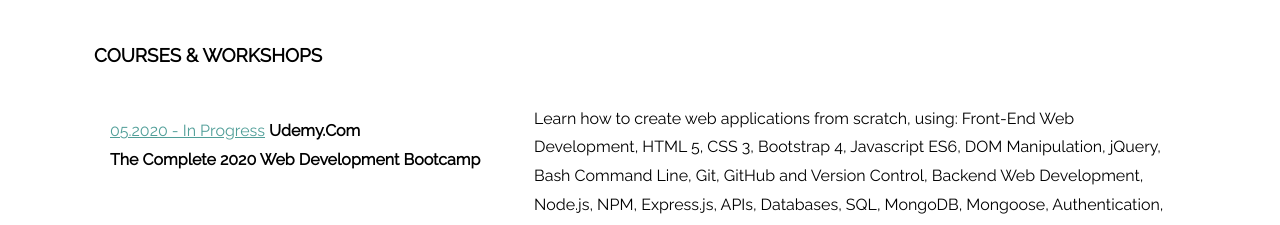
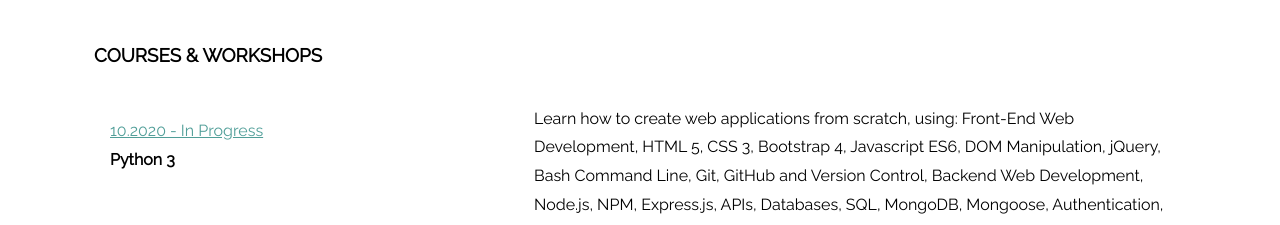
Before and after one commit to grafitosLeg/MyCV_RWD, a plain HTML site: page index.html in a window 1280 px wide. Shown: the part 567-792 px from the top of the page. Drawn offline with Linux system fonts and the light colour scheme.

Commit message:
course change

```diff
--- a/index.html
+++ b/index.html
@@ -35,7 +35,7 @@
 				<h3>Courses & Workshops</h3>
 				<article class='course'>
 					<div class='title'><br>
-						<span>05.2020 -  in progress</span> <strong>udemy.com</strong><br><strong>The Complete 2020 Web Development Bootcamp </strong>
+						<span>10.2020 -  in progress</span> <strong></strong><br><strong>Python 3</strong>
 					</div>
 					<div class="descrition">
 						<p>Learn how to create web applications from scratch, using:
```
